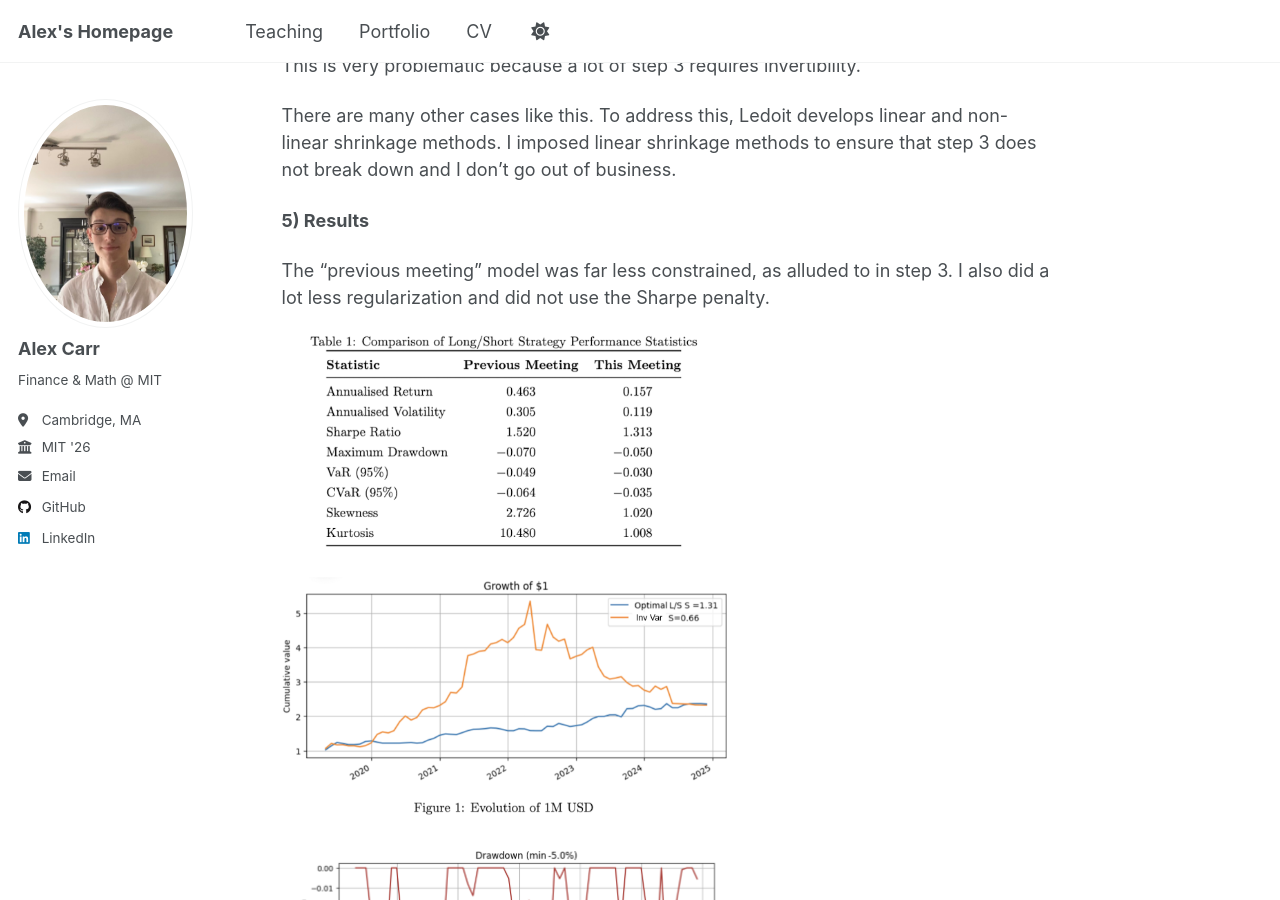
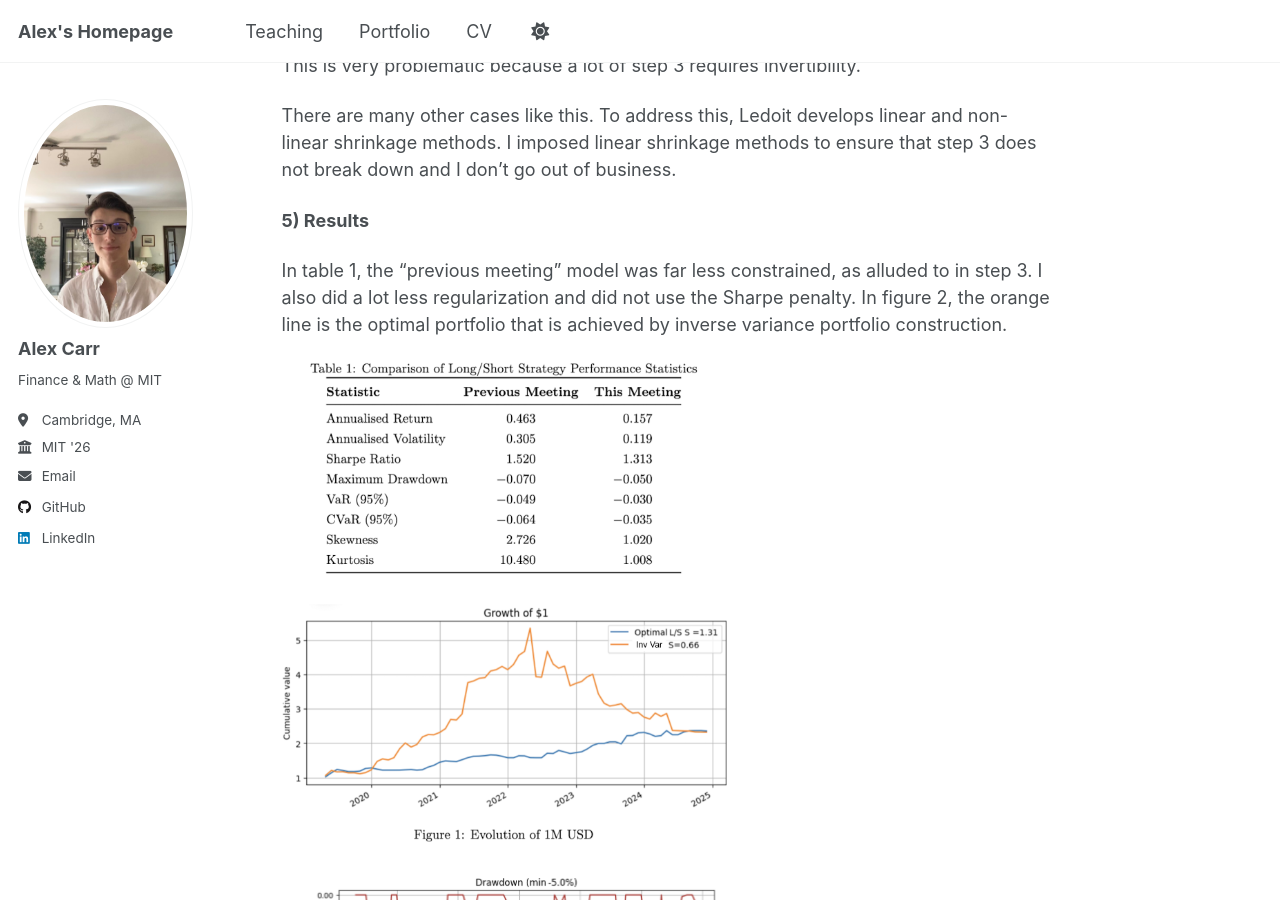
Before and after one commit to AlexandrCarr/AlexandrCarr.github.io, a Jekyll site: the page built from _portfolio/portfolio-1.md, in a window 1280 px wide and 900 px high, scrolled down 3290 px. Built offline with Jekyll 4.4.1, drawn with Linux system fonts in a browser that asks for light colours.

Commit message:
Update portfolio-1.md

```diff
--- a/_portfolio/portfolio-1.md
+++ b/_portfolio/portfolio-1.md
@@ -69,7 +69,7 @@ There are many other cases like this. To address this, Ledoit develops linear an
 
 **5) Results**
 
-The "previous meeting" model was far less constrained, as alluded to in step 3. I also did a lot less regularization and did not use the Sharpe penalty.
+In table 1, the "previous meeting" model was far less constrained, as alluded to in step 3. I also did a lot less regularization and did not use the Sharpe penalty. In figure 2, the orange line is the optimal portfolio that is achieved by inverse variance portfolio construction.
 
 <img src="/images/Performance.png" alt="Performance1" style="width:60%;"/>
 
```
